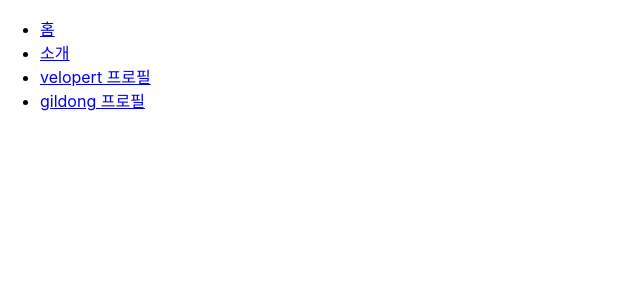
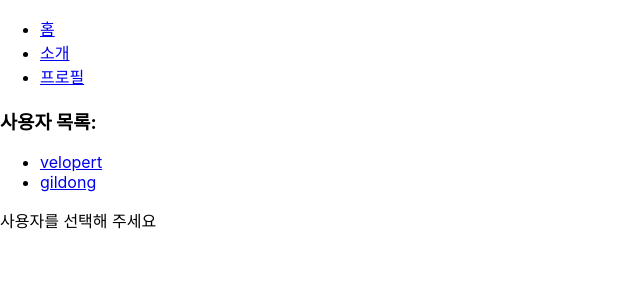
Before and after one commit to sangminlee98/typescript-react-router, a React (Create React App) app: page /profiles in a window 1280 px wide. Shown: the top 300 px of the page, without its empty margins (0-640 px from the left). Built offline with nearby package versions, Linux system fonts and the light colour scheme.

Commit message:
use sub router

```diff
--- a/src/App.tsx
+++ b/src/App.tsx
@@ -2,7 +2,7 @@ import { Link, Route } from 'react-router-dom';
 import './App.css';
 import About from './components/About';
 import Home from './components/Home';
-import Profile from './components/Profile';
+import Profiles from './components/Profiles';
 
 const App = () => {
   return (
@@ -10,12 +10,11 @@ const App = () => {
       <ul>
         <li><Link to='/'>홈</Link></li>
         <li><Link to='/about'>소개</Link></li>
-        <li><Link to='/profile/velopert'>velopert 프로필</Link></li>
-        <li><Link to='/profile/gildong'>gildong 프로필</Link></li>
+        <li><Link to='/profiles/'>프로필</Link></li>
       </ul>
       <Route path="/" exact component={Home}/>
       <Route path={['/about', '/info']} component={About}/>
-      <Route path='/profile/:username' component={Profile}/>
+      <Route path='/profiles' component={Profiles}/>
     </div>
   );
 }
--- /dev/null
+++ b/src/components/Profiles.tsx
@@ -0,0 +1,24 @@
+import React from 'react';
+import { Link, Route } from 'react-router-dom';
+import Profile from './Profile';
+
+const Profiles = () => {
+  return (
+    <div>
+      <h3>사용자 목록:</h3>
+      <ul>
+        <li><Link to='/profiles/velopert'>velopert</Link></li>
+        <li><Link to='/profiles/gildong'>gildong</Link></li>
+      </ul>
+
+      <Route
+        path='/profiles'
+        exact
+        render={() => <div>사용자를 선택해 주세요</div>}
+      />
+      <Route path='/profiles/:username' component = {Profile}/>
+    </div>
+  );
+};
+
+export default Profiles;
```
